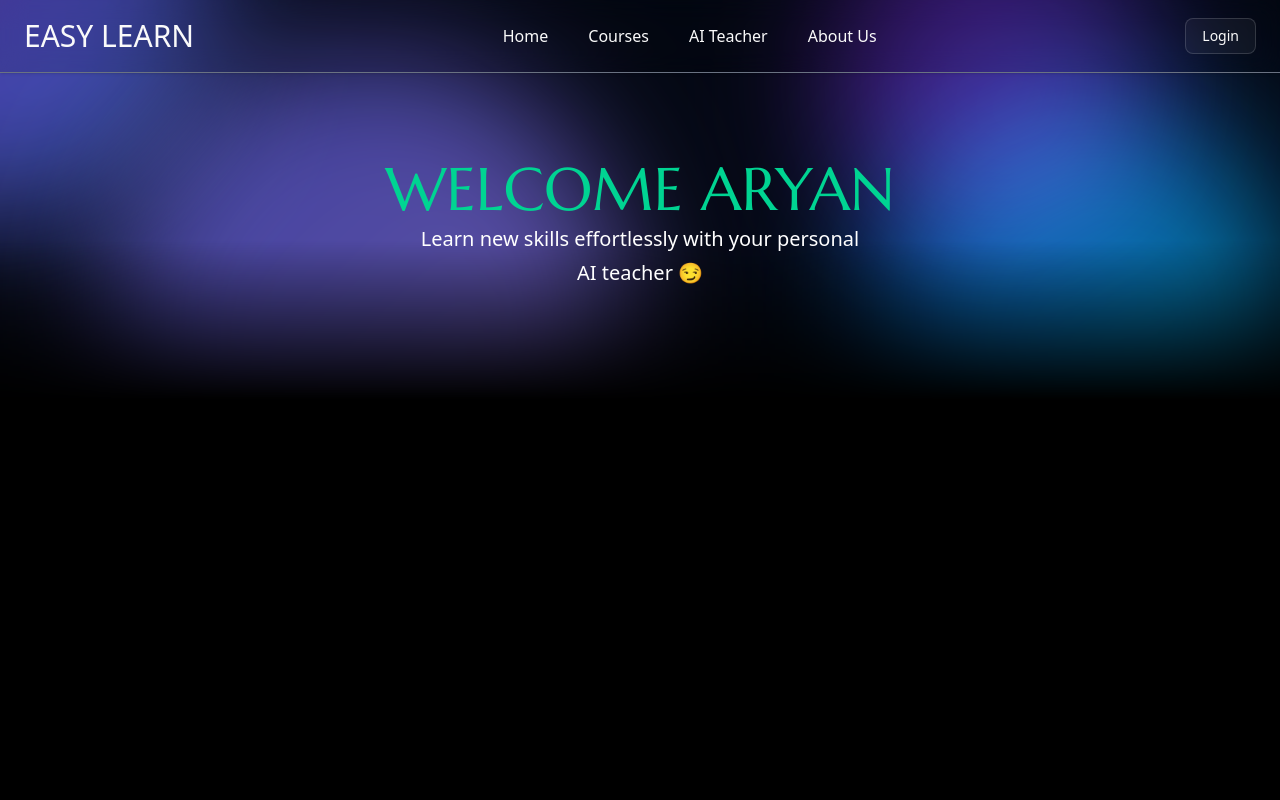
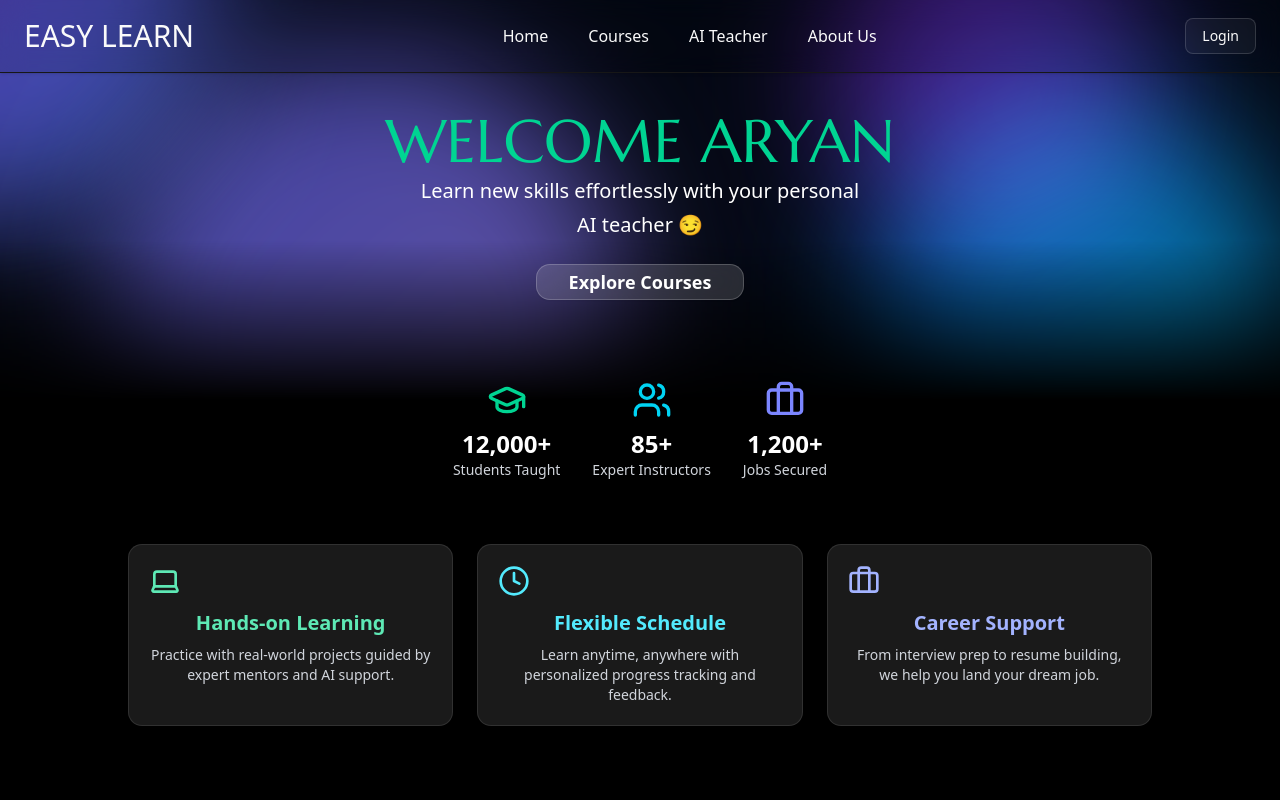
Before and after one commit to itswaytodark/EASY_LEARN, a React (Vite) app in the folder front-end/: page / in a window 1280 px wide. Shown: the top 800 px of the page. Built offline with nearby package versions, Linux system fonts and the light colour scheme.

Commit message:
add home page details

```diff
--- a/front-end/src/components/navbar.jsx
+++ b/front-end/src/components/navbar.jsx
@@ -8,7 +8,7 @@ function Navbar() {
   const [isOpen, setIsOpen] = useState(false);
 
   return (
-    <nav className="fixed top-0 left-0 w-full bg-black/10 backdrop-blur-md border-b border-gray-500 shadow-sm z-50 flex items-center px-6 py-4">
+    <nav className="fixed top-0 left-0 w-full bg-black/10 backdrop-blur-md border-b border-neutral-900 shadow-sm z-50 flex items-center px-6 py-4">
 
       <Link to="/">
         <h1 className="text-3xl font-extralight">
@@ -29,7 +29,8 @@ function Navbar() {
 
 
       <ul
-        className={`flex flex-col md:flex-row items-center justify-center flex-1 absolute md:static left-0 top-16 md:top-0 p-6 md:p-0 w-full md:w-auto bg-gray-900 md:bg-transparent transition-all duration-500 ease-in-out ${
+        className={`flex flex-col md:flex-row items-center justify-center flex-1 absolute md:static left-0 top-16 md:top-0 p-6 md:p-0 w-full md:w-auto bg-gray-900 md:bg-transparent transition-all duration-500 ease-in-out
+        ${
           isOpen ? "flex" : "hidden md:flex"
         }`}
       >
--- a/front-end/src/pages/home.jsx
+++ b/front-end/src/pages/home.jsx
@@ -1,20 +1,101 @@
+import { Link } from "react-router-dom";
+import { Button } from "@/components/ui/button";
 import Background from "../components/ui/background";
+import { GraduationCap, Users, Briefcase, Laptop, Clock, } from "lucide-react";
 
 function Home() {
   return (
     <>
-    <div className="relative w-full min-h-screen overflow-hidden">
-      <Background />
-      <div className="absolute inset-0 flex top-40 px-7 items-center z-10 flex-col ">
-        <h1 className="text-6xl font-marcellus text-emerald-400">WELCOME ARYAN</h1>
-        <p className="text-white font-extralight my-1 text-[20px]">Learn new skills effortlessly with your personal</p>
-        <p className="text-white font-light text-[20px]">AI teacher 😏</p>
-      </div>
-    </div>
+      <div className="relative w-full min-h-screen overflow-hidden">
+        <Background />
 
 
-</>
+        <div className="absolute inset-0 top-28 z-10 flex flex-col items-center text-center px-7">
 
+          <h1 className="text-6xl font-marcellus text-emerald-400 font ">WELCOME ARYAN</h1>
+          <p className="text-white font-extralight my-1 text-[20px]">
+            Learn new skills effortlessly with your personal
+          </p>
+          <p className="text-white font-light text-[20px] mb-6">AI teacher 😏</p>
+
+
+          <Link to="/Courses">
+            <Button
+              className="relative px-8 py-4 text-white text-lg font-semibold bg-white/15 backdrop-blur-md border
+            border-white/20 rounded-xl transition-all duration-300 ease-in-out hover:bg-white/25 hover:shadow-lg
+            hover:scale-[1.02] active:scale-[0.98]"
+            >
+              Explore Courses
+            </Button>
+
+
+          </Link>
+
+
+          <div className="mt-20 flex flex-col md:flex-row gap-8 justify-center items-center text-white">
+            <div className="flex flex-col items-center">
+              <GraduationCap className="w-10 h-10 mb-2 text-emerald-400" />
+              <p className="text-2xl font-bold">12,000+</p>
+              <p className="text-sm text-gray-300">Students Taught</p>
+            </div>
+            <div className="flex flex-col items-center">
+              <Users className="w-10 h-10 mb-2 text-cyan-400" />
+              <p className="text-2xl font-bold">85+</p>
+              <p className="text-sm text-gray-300">Expert Instructors</p>
+            </div>
+            <div className="flex flex-col items-center">
+              <Briefcase className="w-10 h-10 mb-2 text-indigo-400" />
+              <p className="text-2xl font-bold">1,200+</p>
+              <p className="text-sm text-gray-300">Jobs Secured</p>
+            </div>
+          </div>
+
+
+          <div className="mt-16 grid grid-cols-1 md:grid-cols-3 gap-6 max-w-5xl text-white">
+
+            <div className="p-5 bg-white/10 backdrop-blur-md rounded-xl shadow-md border border-white/10">
+              <Laptop className="w-8 h-8 text-emerald-300 mb-3" />
+              <h3 className="text-xl font-semibold mb-2 text-emerald-300">Hands-on Learning</h3>
+              <p className="text-sm text-gray-300">
+                Practice with real-world projects guided by expert mentors and AI support.
+              </p>
+            </div>
+
+
+            <div className="p-5 bg-white/10 backdrop-blur-md rounded-xl shadow-md border border-white/10">
+              <Clock className="w-8 h-8 text-cyan-300 mb-3" />
+              <h3 className="text-xl font-semibold mb-2 text-cyan-300">Flexible Schedule</h3>
+              <p className="text-sm text-gray-300">
+                Learn anytime, anywhere with personalized progress tracking and feedback.
+              </p>
+            </div>
+
+
+            <div className="p-5 bg-white/10 backdrop-blur-md rounded-xl shadow-md border border-white/10">
+              <Briefcase className="w-8 h-8 text-indigo-300 mb-3" />
+              <h3 className="text-xl font-semibold mb-2 text-indigo-300">Career Support</h3>
+              <p className="text-sm text-gray-300">
+                From interview prep to resume building, we help you land your dream job.
+              </p>
+            </div>
+          </div>
+        </div>
+      </div>
+
+
+      <div className="flex items-center justify-start px-7">
+
+      <h1 className="text-white/80 font-bold text-9xl border-l-8 border-violet-600 pl-6">
+          WE DELIVER WHAT <br /> WE OFFER 🍑
+      </h1>
+
+
+      </div>
+
+
+
+
+    </>
   );
 }
 
```
